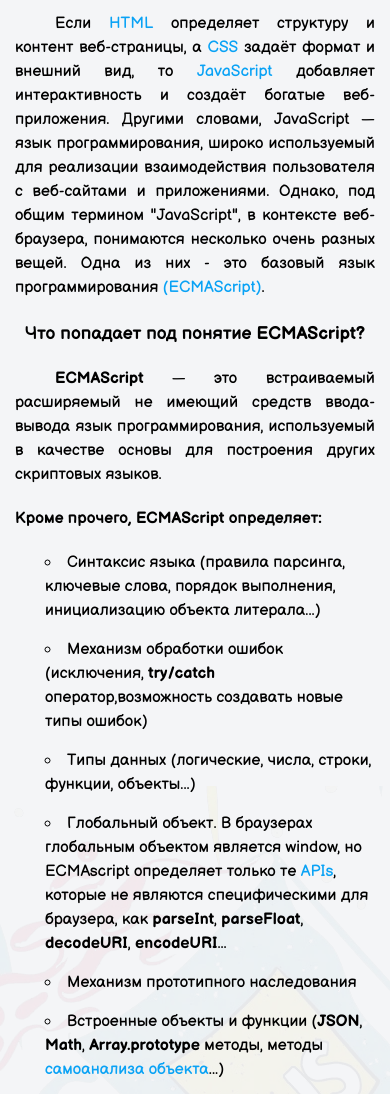
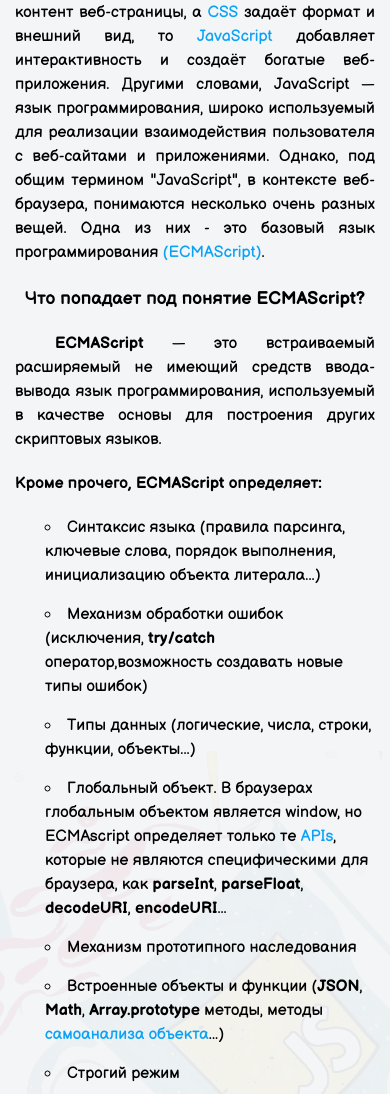
Before and after one commit to NiAlKo/TestTaskDD, a plain HTML site: page index.html in a window 390 px wide. Shown: the part 610-1704 px from the top of the page. Drawn offline with Linux system fonts and the light colour scheme.

Commit message:
corrects the indentation of the java-script block

```diff
--- a/css/style.css
+++ b/css/style.css
@@ -977,7 +977,7 @@ body {
   }
 
   .java-script {
-    padding: 35px 15px;
+    padding: 0 15px;
   }
   .task {
     padding-top: 35px;
```
